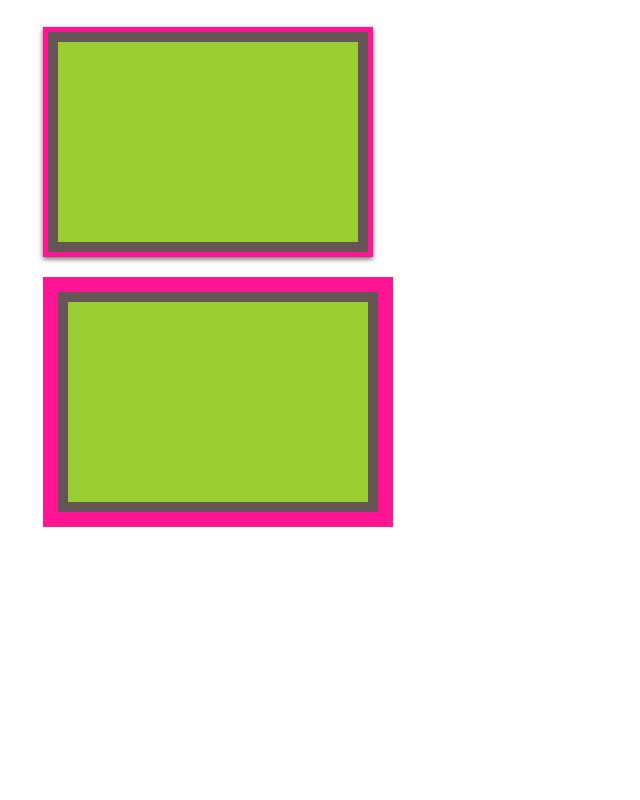
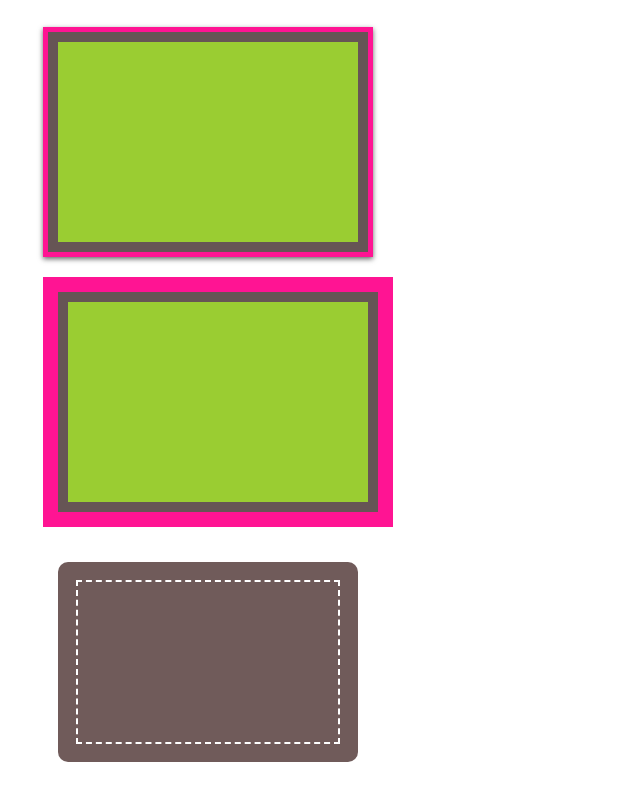
Before and after one commit to ht89/css-secrets, an Angular app: page /borders in a window 1280 px wide. Shown: the part 583-1383 px from the top of the page, without its empty margins (0-640 px from the left). Before the commit the page ends 1145 px from the top, so only its background shows below. Built offline with nearby package versions, Linux system fonts and the light colour scheme.

Commit message:
added box with stiching effect

```diff
--- a/src/app/borders/borders.component.html
+++ b/src/app/borders/borders.component.html
@@ -5,3 +5,5 @@
 <div class="multi-borders"></div>
 
 <div class="outline-multi-borders"></div>
+
+<div class="stiching-effect"></div>
--- a/src/app/borders/borders.component.scss
+++ b/src/app/borders/borders.component.scss
@@ -33,3 +33,13 @@
     border: 10px solid #655;
     outline: 15px solid deeppink;
 }
+
+.stiching-effect {
+    margin: 50px;
+    background: #705B5A;
+    height: 200px;
+    width: 300px;
+    outline: 2px dashed #fff;
+    border-radius: 10px;
+    outline-offset: -20px;
+}
```
